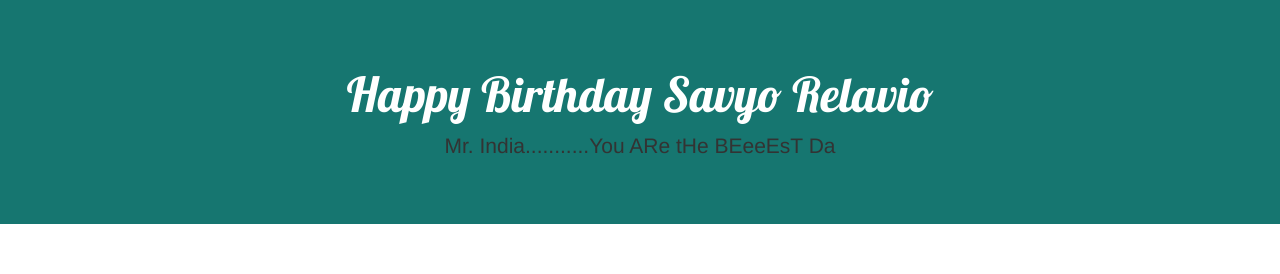
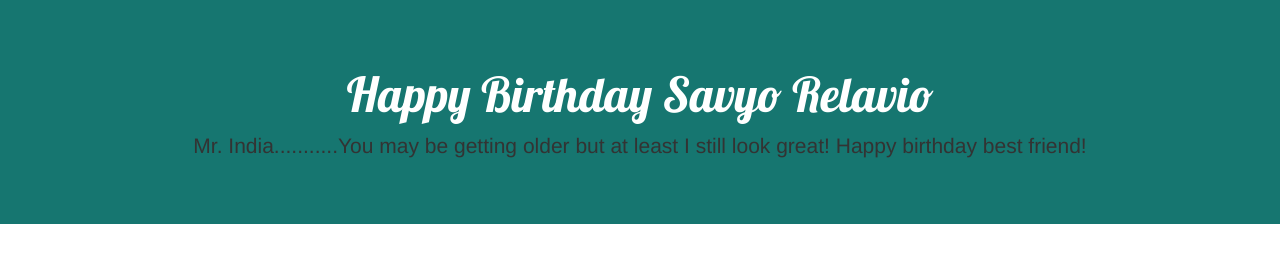
Before and after one commit to agusmathew/agus, a Django app: page / in a window 1280 px wide. Shown: the top 274 px of the page. Run offline with Django 3.2, Linux system fonts and the light colour scheme; some libraries are stand-ins or nearby versions.

Commit message:
added message

```diff
--- a/mysite/blog/templates/blog/post_list.html
+++ b/mysite/blog/templates/blog/post_list.html
@@ -38,7 +38,7 @@
 
 <div class="jumbotron text-center">
   <h1>Happy Birthday Savyo Relavio</h1>
-  <p>Mr. India...........You ARe tHe BEeeEsT Da</p>
+  <p>Mr. India...........You may be getting older but at least I still look great! Happy birthday best friend!</p>
 </div>
 
 <div class="container">
```
